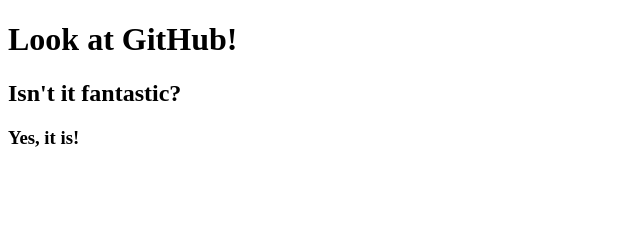
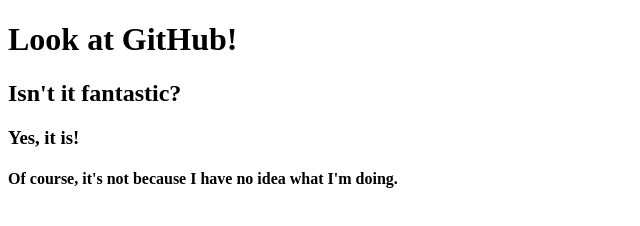
Before and after one commit to ScottHauser/scotthauser.github.io, a plain HTML site: page index.html in a window 1280 px wide. Shown: the whole page, without its empty margins (0-640 px from the left). Drawn offline with Linux system fonts and the light colour scheme.

Commit message:
sixth commit

```diff
--- a/index.html
+++ b/index.html
@@ -9,6 +9,7 @@
   <h1>Look at GitHub!</h1>
   <h2>Isn't it fantastic?</h2>
   <h3>Yes, it is!</h3>
+  <h4>Of course, it's not because I have no idea what I'm doing.</h4>
 </dody>
 
 </html>
```
